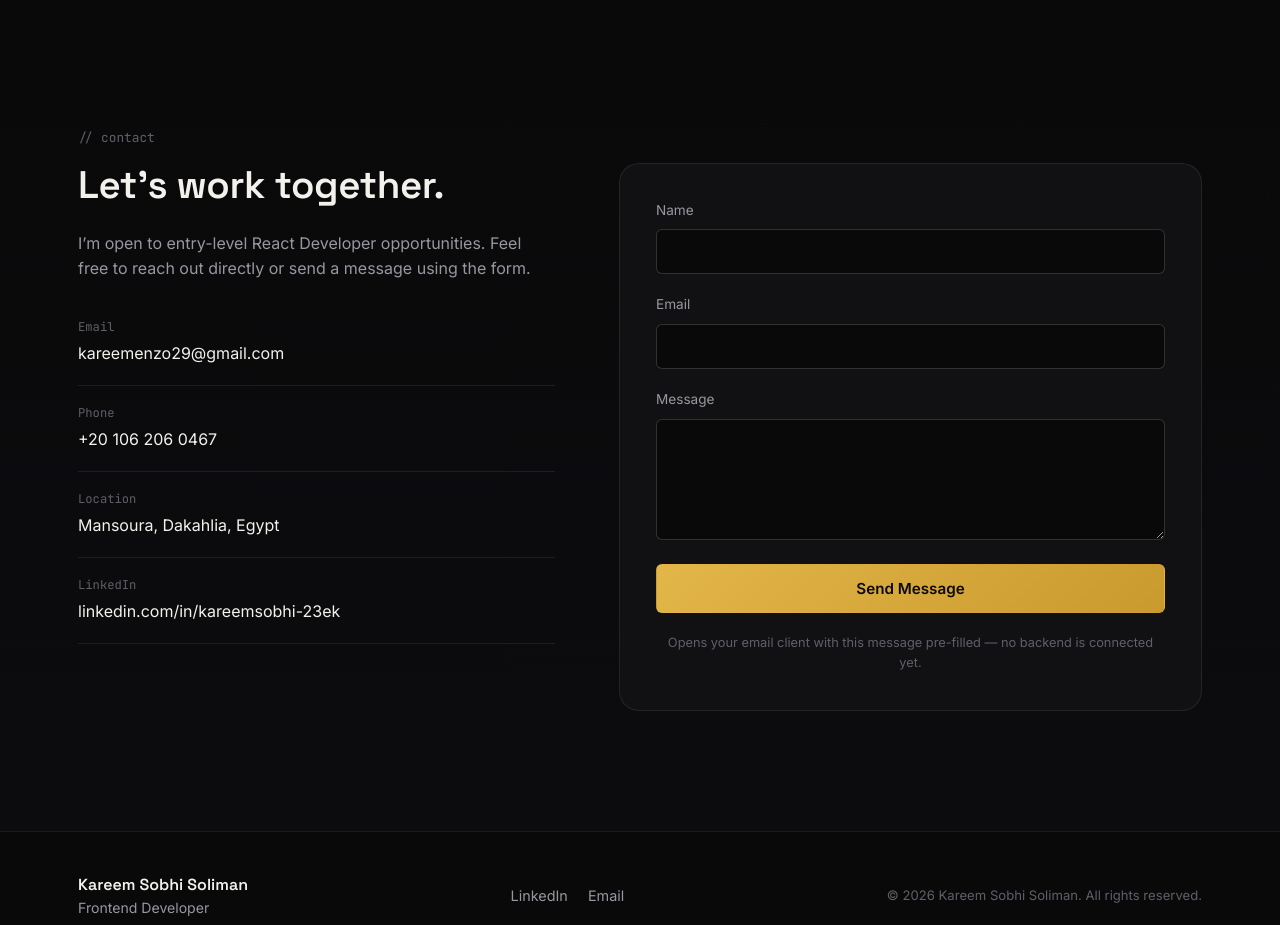
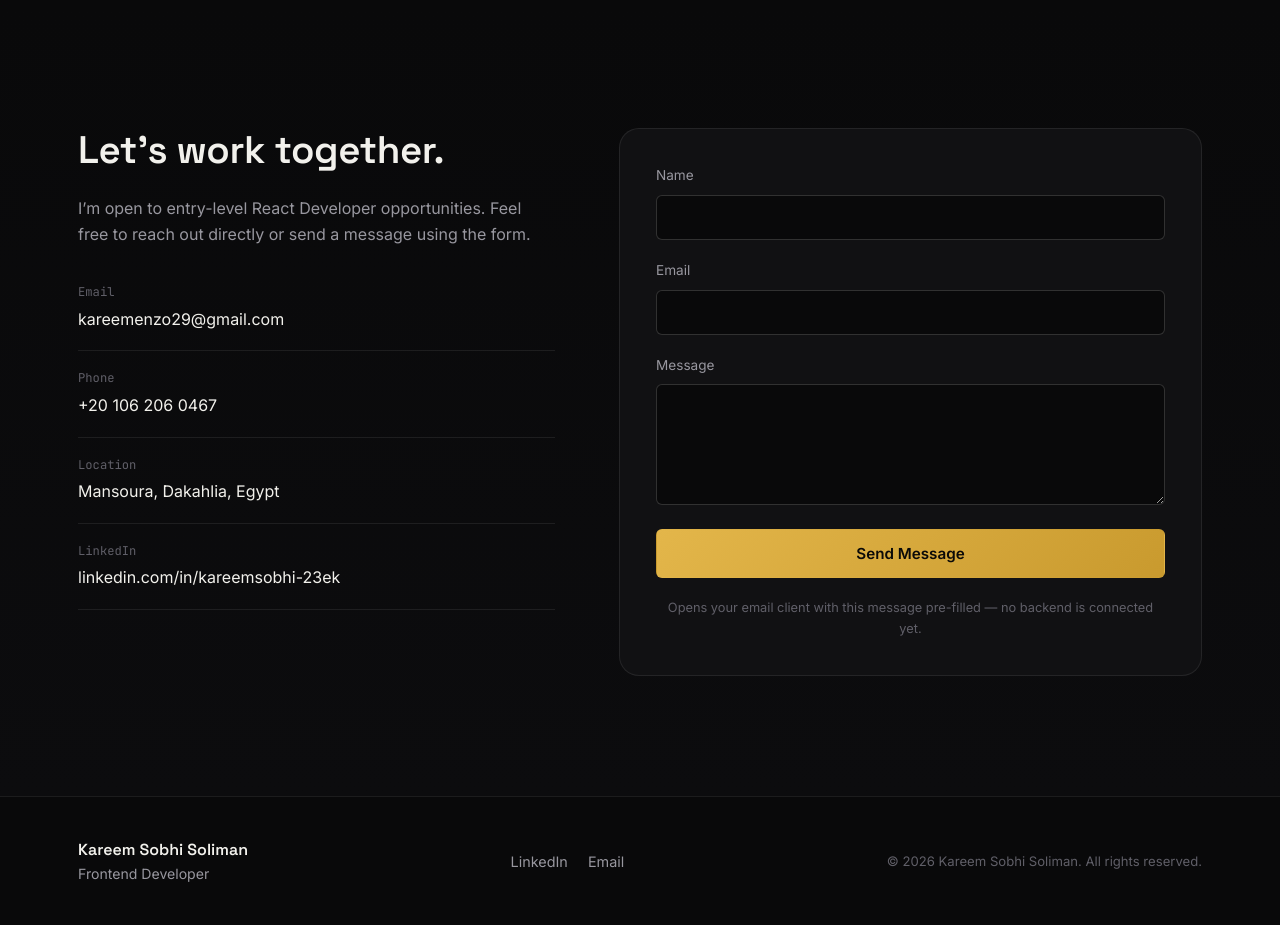
Before and after one commit to Enzokk23/portfolio, a React (Vite) app: page / in a window 1280 px wide. Shown: the part 5140-6065 px from the top of the page. Built offline with nearby package versions, Linux system fonts and the light colour scheme.

Commit message:
Update Contact.jsx

```diff
--- a/src/components/Contact.jsx
+++ b/src/components/Contact.jsx
@@ -27,7 +27,7 @@ function Contact() {
   return (
     <section id="contact" className="section contact">
       <div className="section-container">
-        <p className="section-tag">// contact</p>
+
 
         <div className="contact__layout">
           <div className="contact__info">
```
